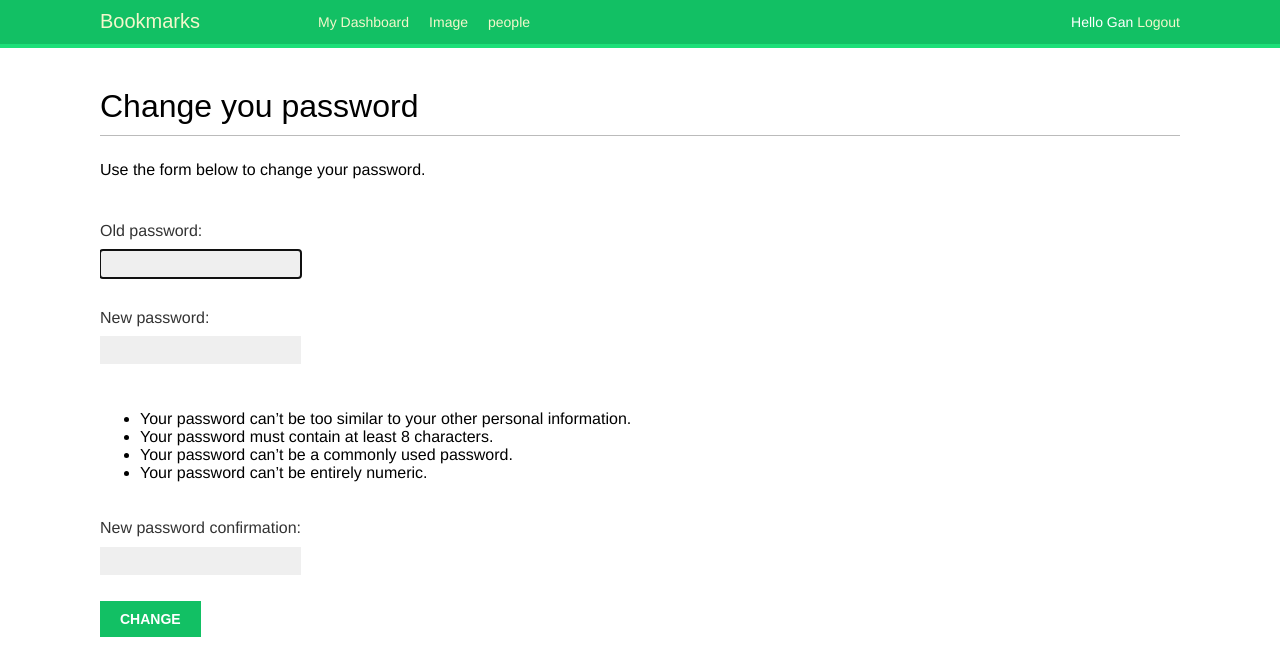
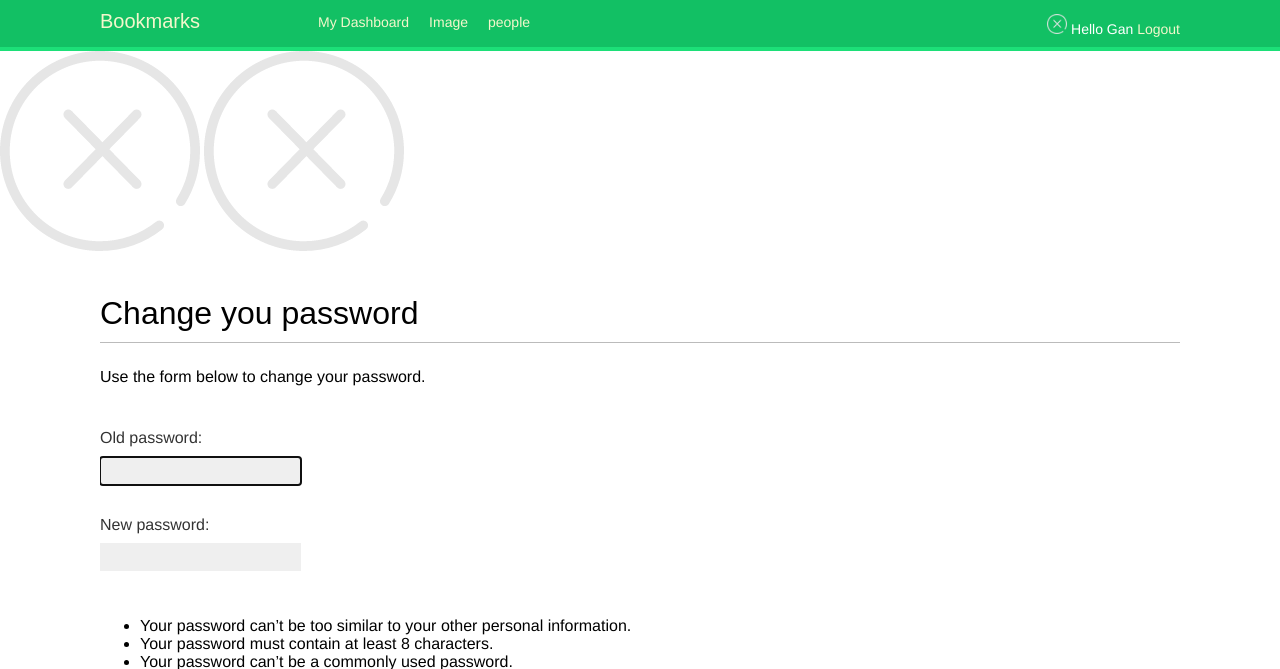
Before and after one commit to MrLalala/Social, a Django app: a page that uses templates/base.html in a window 1280 px wide. Shown: the top 669 px of the page. Before the commit the page ends 637 px from the top, so only its background shows below. Run offline with Django 3.2, Linux system fonts and the light colour scheme; a user stored in the database is signed in; data comes from the database, SQL or seed files in the repository.

Commit message:
了解了Django的MEDIA_URL和STATIC_URL的作用。实现了图片的显示

```diff
--- a/social/settings.py
+++ b/social/settings.py
@@ -124,6 +124,7 @@ STATIC_URL = '/static/'
 
 STATICFILES_DIRS = (
     os.path.join(BASE_DIR, 'common_static'),
+    os.path.join(BASE_DIR, 'media'),
 )
 
 MEDIA_URL = "/media/"
--- a/templates/base.html
+++ b/templates/base.html
@@ -29,6 +29,7 @@
             {% endif %}
             <span class="user">
                 {% if request.user.is_authenticated %}
+                    <img src="/media/{{ request.user.profile.photo }}" alt="有么" height="20" width="20">
                     Hello {{ request.user.first_name }}
                     <a href="{% url 'logout' %}">Logout</a>
                 {% else %}
@@ -36,6 +37,8 @@
                 {% endif %}
             </span>
         </div>
+        <img src="{% static 'test/error.png' %}" alt="App static">
+        <img src="{% static 'images/error.png' %}" alt="Common static">
         <div id="content">
             {% block content %}
             {% endblock %}
```
Also changed, not shown: account/static/test/error.png (added), common_static/images/error.png (added).
